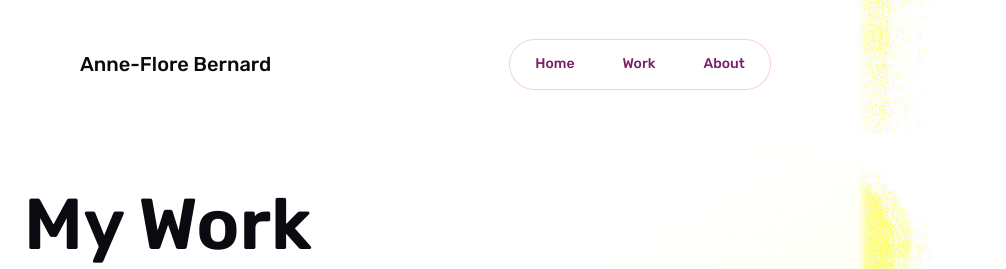
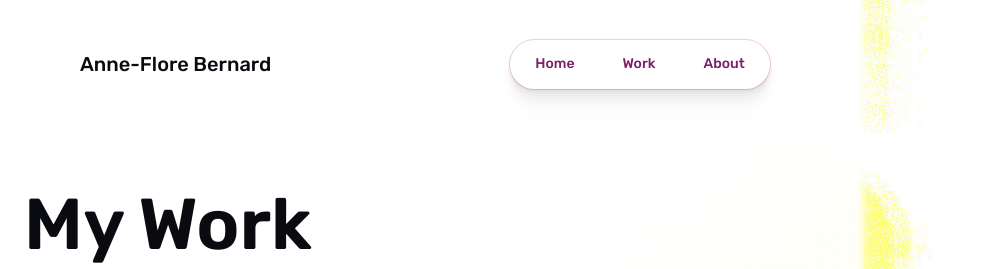
Before and after one commit to Anne-Flower/portefolioo, an Astro site: page /work in a window 1280 px wide. Shown: the top 269 px of the page, 0-1006 px from the left. Built offline with nearby package versions, Linux system fonts and the light colour scheme; Astro itself is replaced by a stand-in of ours.

Commit message:
Fix: menu-mobile

```diff
--- a/src/components/Nav.astro
+++ b/src/components/Nav.astro
@@ -241,7 +241,7 @@ const iconLinks: {
     line-height: 1.2;
     list-style: none;
     padding: 2rem;
-    /* background-color: var(--gray-999); */
+    background-color: var(--gray-999);
     border-bottom: 1px solid var(--gray-800);
   }
 
@@ -323,7 +323,7 @@ const iconLinks: {
       border: 0;
       padding: 0.5rem 0.5625rem;
       background: var(--gray-999);
-      /* box-shadow: var(--shadow-md); */
+      box-shadow: var(--shadow-md);
     }
 
     .nav-items::before {
```
Also changed, not shown: src/pages/work.astro (+6 -6 lines).
